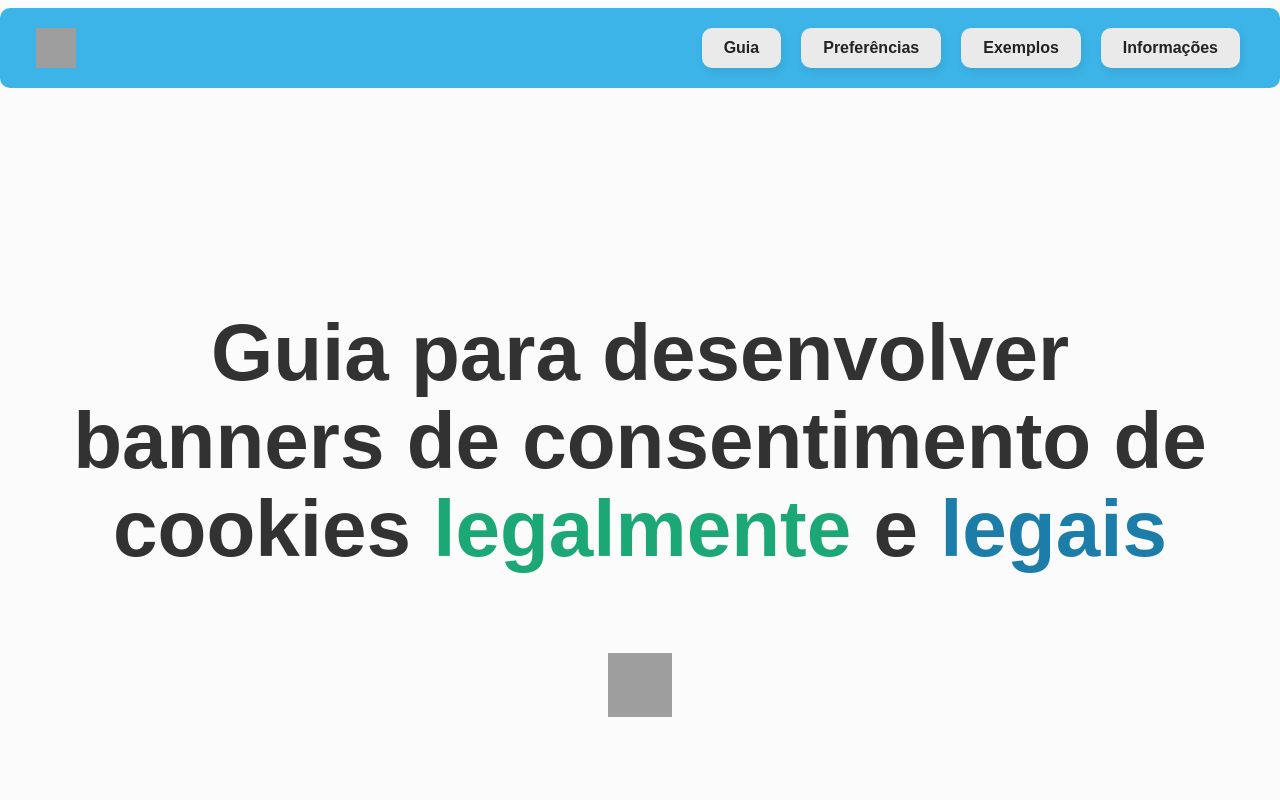
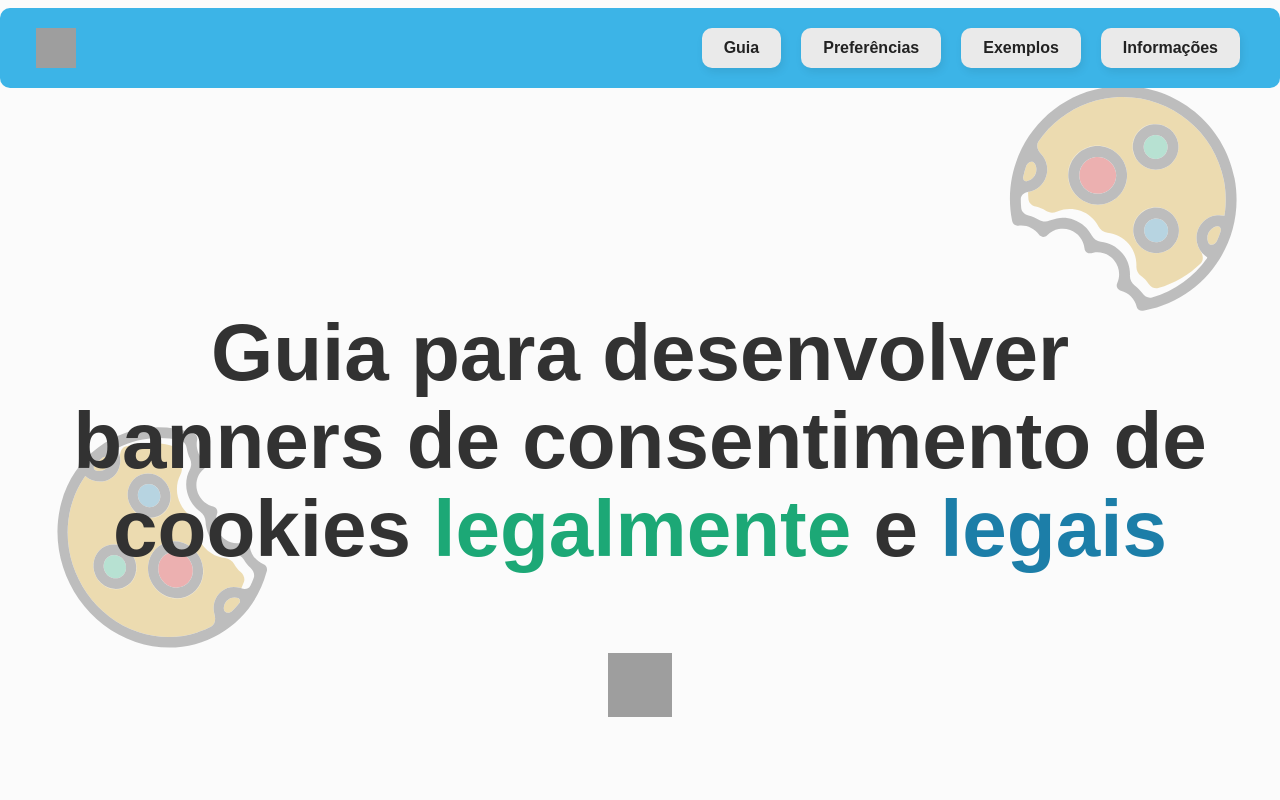
Before and after one commit to amanda-bmelo/guide-for-consent-banners, a React (Create React App) app: page / in a window 1280 px wide. Shown: the top 800 px of the page. Built offline with nearby package versions, Linux system fonts and the light colour scheme; grey boxes are pictures that could not be loaded; a web font is replaced by a local one.

Commit message:
style(App): refactor code structure for improved readability and maintainability

```diff
--- a/src/App.css
+++ b/src/App.css
@@ -1,38 +1,5 @@
-.App {
-  text-align: center;
+body {
+  background-image: url("/src/assets/icons/bg-cookies.svg");
+  background-repeat: no-repeat;
+  background-size: cover;
 }
-
-.App-logo {
-  height: 40vmin;
-  pointer-events: none;
-}
-
-@media (prefers-reduced-motion: no-preference) {
-  .App-logo {
-    animation: App-logo-spin infinite 20s linear;
-  }
-}
-
-.App-header {
-  background-color: #282c34;
-  min-height: 100vh;
-  display: flex;
-  flex-direction: column;
-  align-items: center;
-  justify-content: center;
-  font-size: calc(10px + 2vmin);
-  color: white;
-}
-
-.App-link {
-  color: #61dafb;
-}
-
-@keyframes App-logo-spin {
-  from {
-    transform: rotate(0deg);
-  }
-  to {
-    transform: rotate(360deg);
-  }
-}
--- a/src/App.js
+++ b/src/App.js
@@ -1,4 +1,3 @@
-
 import React from "react";
 import Header from "./components/Header/Header";
 import Home from "./sections/Home";
@@ -6,6 +5,7 @@ import Guide from "./sections/Guide/Guide";
 import Preferences from "./sections/Preferences/Preferences";
 import Examples from "./sections/Examples";
 import About from "./sections/About";
+import "./App.css";
 
 function App() {
   return (
```
Also changed, not shown: src/assets/icons/bg-cookies.svg (added).
